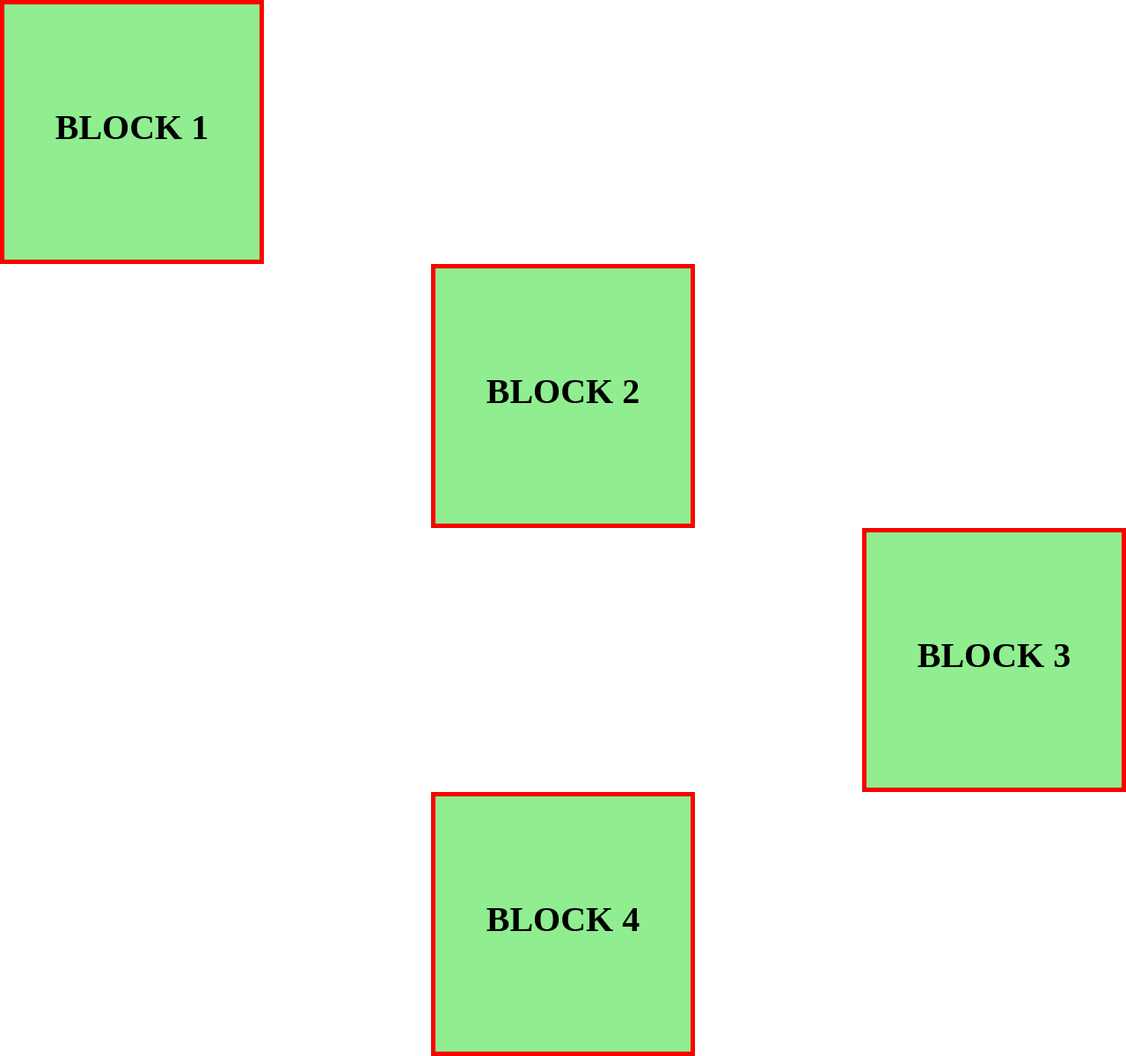
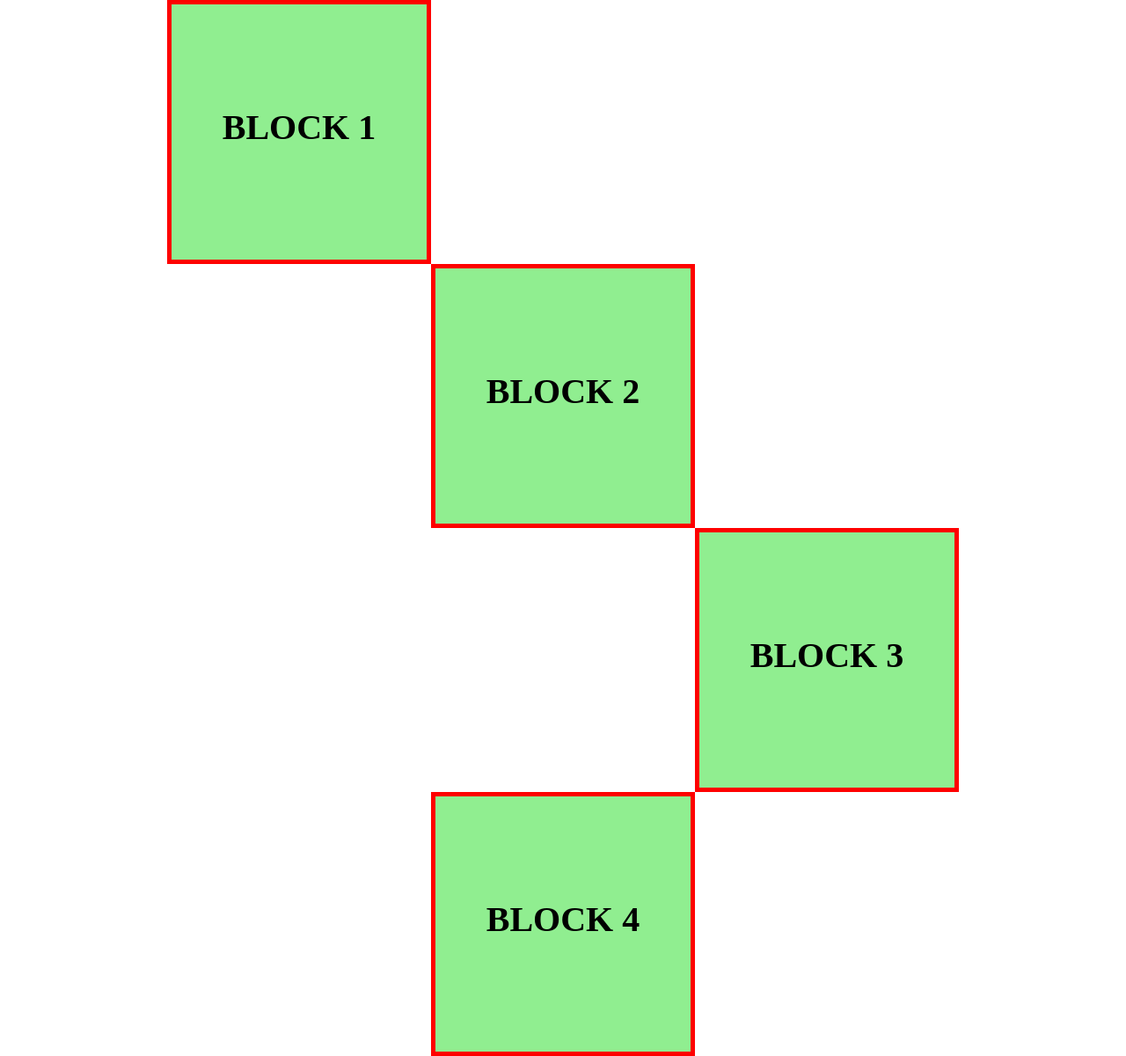
Before and after one commit to ruzhickii/beetroot, a plain HTML site: page index.html in a window 1280 px wide. Shown: the whole page at 88% size. Drawn offline with Linux system fonts and the light colour scheme.

Commit message:
home work 5 in index.html well done !

```diff
--- a/index.html
+++ b/index.html
@@ -13,7 +13,12 @@
         box-sizing: border-box;
     }
 
-    .div {
+    .wrapper {
+        max-width: 900px;
+        margin: 0 auto;
+    }
+
+    .wrapper__block {
         background: lightgreen;
         width: 300px;
         height: 300px;
@@ -25,29 +30,28 @@
         line-height: 7em;
     }
 
-    .second {
+    .wrapper__block-second {
         margin: 0 auto;
     }
 
-
-    /*Second way !!!
-
-    .wrapper {
+    .wrapper2 {
         display: flex;
         flex-direction: row-reverse;
-    }*/
+    }
 
-    .fourth {
+    .wrapper__block-fourth {
         margin: 0 auto;
     }
 
 </style>
 <body>
-    <div class="div first">block 1</div>
-    <div class="div second">block 2</div>
-    <div class="wrapper" dir="rtl">
-        <div class="div third">block 3</div>
+    <div class="wrapper">
+        <div class="wrapper__block">block 1</div>
+        <div class="wrapper__block wrapper__block-second">block 2</div>
+        <div class="wrapper2">
+            <div class="wrapper__block ">block 3</div>
+        </div>
+        <div class="wrapper__block wrapper__block-fourth">block 4</div>
     </div>
-    <div class="div fourth">block 4</div>
 </body>
 </html>
```
